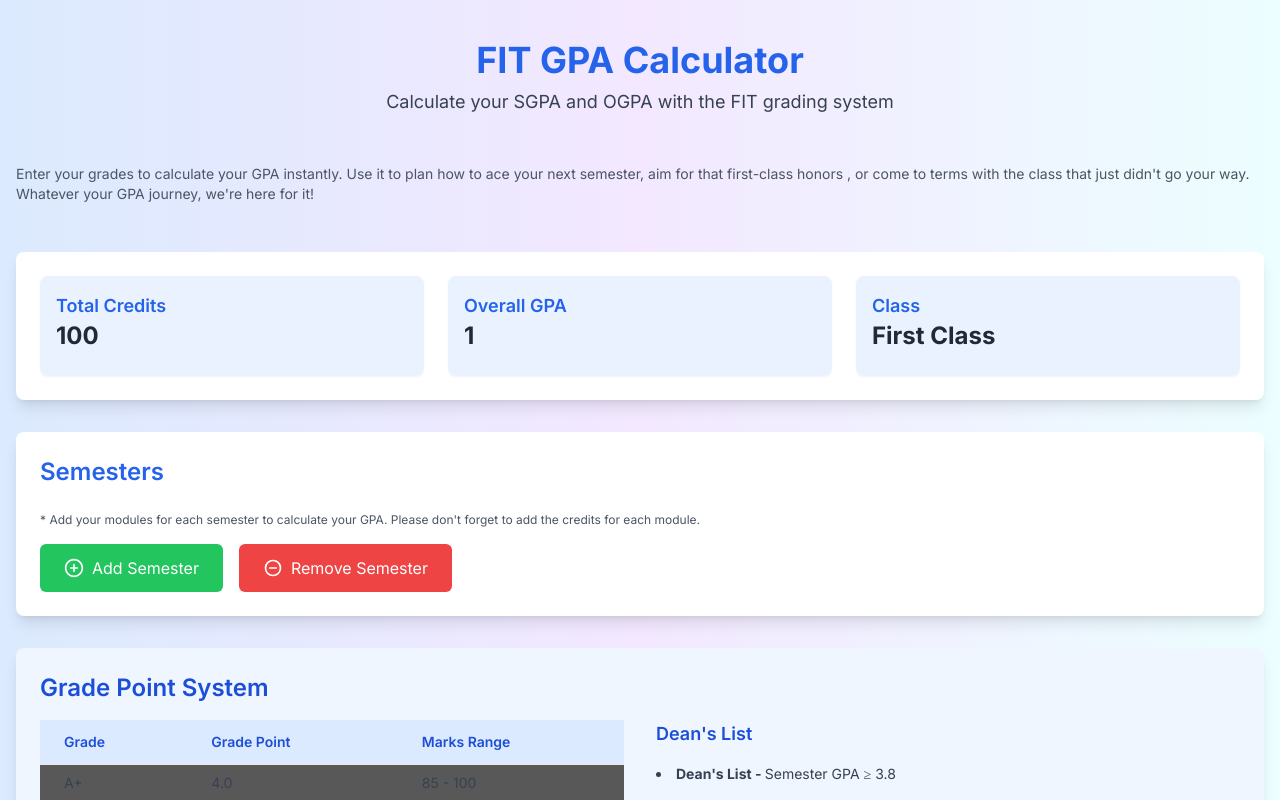
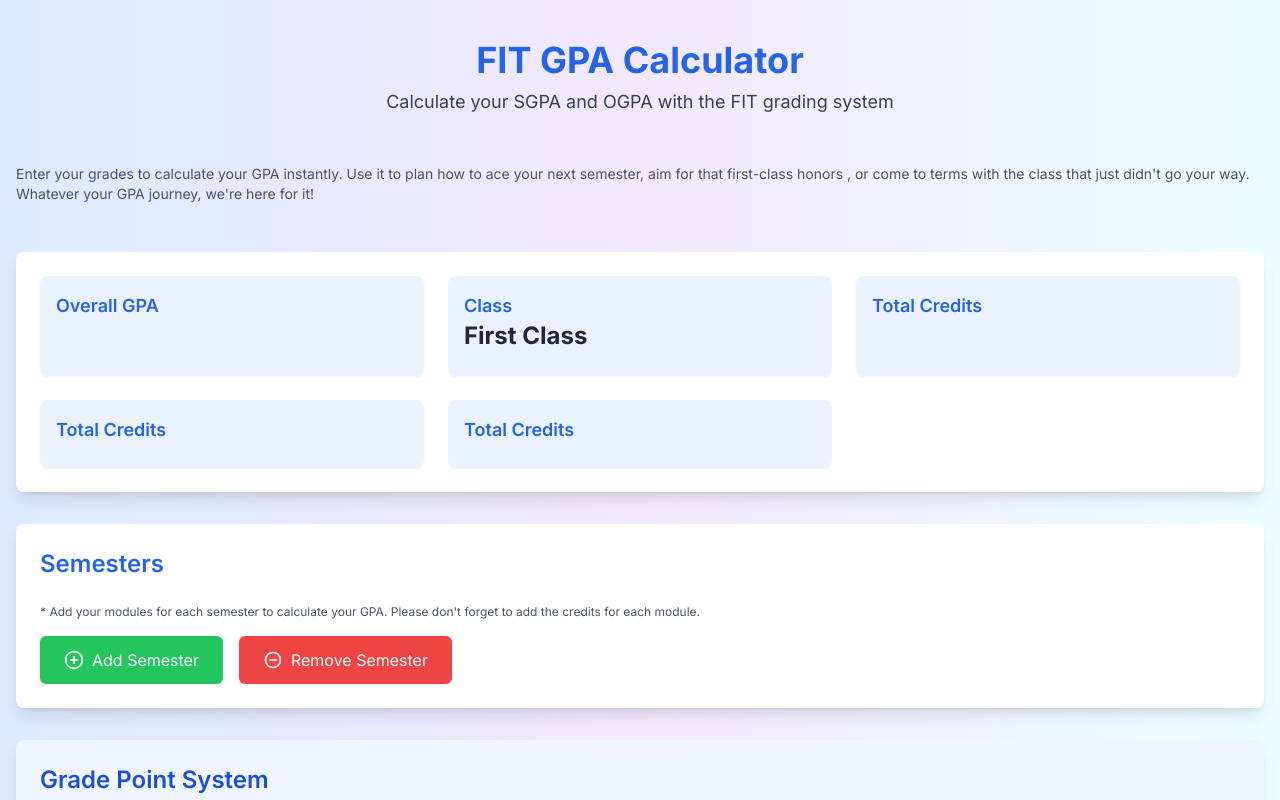
Before and after one commit to IshanHansaka/fit-gpa-calculator, a Next.js app: page / in a window 1280 px wide. Shown: the top 800 px of the page. Built offline with nearby package versions, Linux system fonts and the light colour scheme.

Commit message:
feat: add total credits and overall gpa

```diff
--- a/app/component/Class.tsx
+++ b/app/component/Class.tsx
@@ -1,12 +1,22 @@
 import ClassCard from './ClassCard';
 
-const Class = () => {
+interface ClassProps {
+  totalGPACredits: number;
+  totalNGPACredits: number;
+  semesterGPA: string;
+}
+
+const Class: React.FC<ClassProps> = ({ totalGPACredits, totalNGPACredits, semesterGPA, }) => {
+
+  const overallGPA = semesterGPA;
   return (
     <div className="space-y-6">
       <div className="bg-white dark:bg-gray-800 shadow-lg rounded-lg p-3 md:p-6 grid grid-cols-1 md:grid-cols-3 gap-6">
-        <ClassCard title="Total Credits" value={100} description="" />
-        <ClassCard title="Overall GPA" value={1} description="" />
+        <ClassCard title="Overall GPA" value={overallGPA} description="" />
         <ClassCard title="Class" value="First Class" description="" />
+          <ClassCard title="Total Credits" value={totalGPACredits} description="" />
+          <ClassCard title="Total Credits" value={totalNGPACredits} description="" />
+          <ClassCard title="Total Credits" value={totalNGPACredits} description="" />
       </div>
     </div>
   );
```
